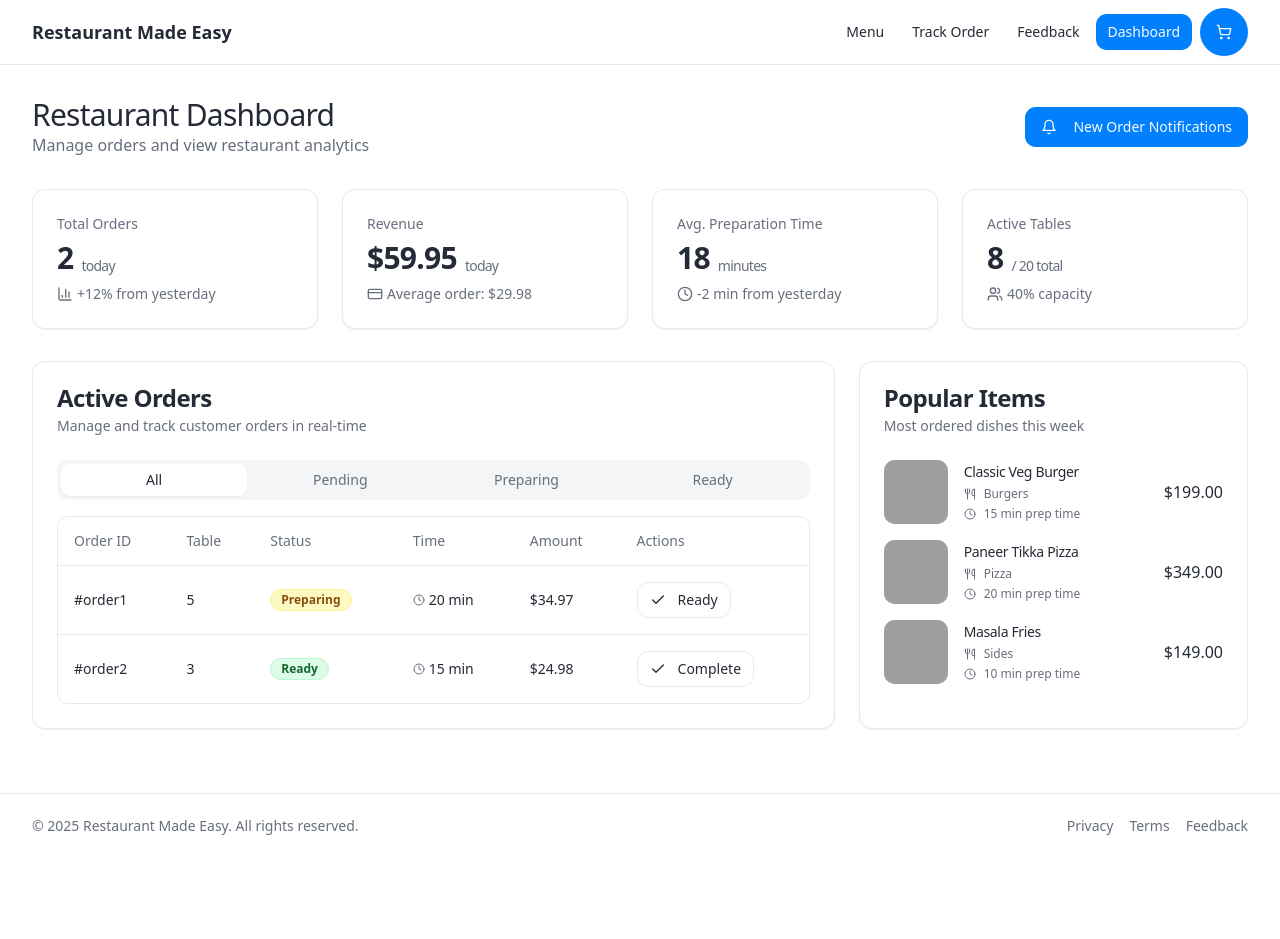
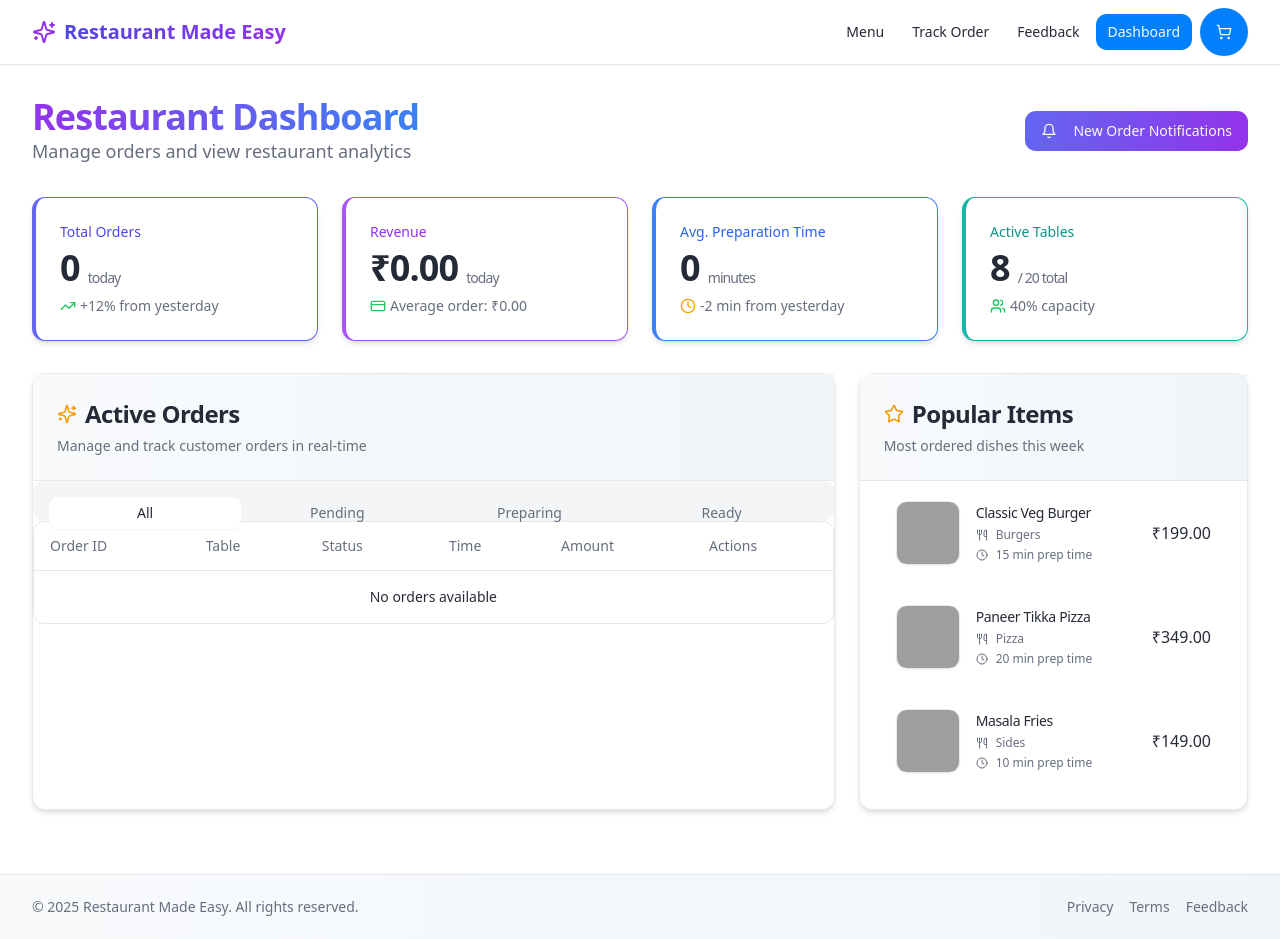
Before and after one commit to yashwant-jangid/Restaurant-Made-Easy, a React (Vite) app: page /dashboard in a window 1280 px wide. Before the commit the page ends 858 px from the top, so only its background shows below. Built offline with nearby package versions, Linux system fonts and the light colour scheme; grey boxes are pictures that could not be loaded.

Commit message:
Update dashboard metrics and styling
Update the dashboard to display total orders, revenue, and other metrics. Reset order counts to zero. Improve website vibrancy and visibility of the "Restaurant Made Easy" title.

```diff
--- a/src/components/PaymentQR.tsx
+++ b/src/components/PaymentQR.tsx
@@ -25,20 +25,20 @@ const PaymentQR: React.FC<PaymentQRProps> = ({ amount, onPaymentComplete }) => {
   return (
     <Dialog>
       <DialogTrigger asChild>
-        <Button className="w-full h-12">
+        <Button className="w-full h-12 bg-gradient-to-r from-indigo-500 to-purple-600 hover:from-indigo-600 hover:to-purple-700 transition-all font-medium">
           <QrCode className="h-4 w-4 mr-2" />
           Pay with UPI QR ₹{amount.toFixed(2)}
         </Button>
       </DialogTrigger>
       <DialogContent className="sm:max-w-md">
         <DialogHeader>
-          <DialogTitle>Scan QR to Pay</DialogTitle>
+          <DialogTitle className="text-xl font-bold">Scan QR to Pay</DialogTitle>
           <DialogDescription>
             Open your UPI app and scan this QR code to complete payment of ₹{amount.toFixed(2)}
           </DialogDescription>
         </DialogHeader>
         <div className="flex items-center justify-center p-4">
-          <div className="border rounded-lg p-2 bg-white">
+          <div className="border rounded-lg p-2 bg-white shadow-md">
             <img src={qrImageUrl} alt="Payment QR" className="w-64 h-64" />
           </div>
         </div>
@@ -48,9 +48,9 @@ const PaymentQR: React.FC<PaymentQRProps> = ({ amount, onPaymentComplete }) => {
         </div>
         <DialogFooter>
           <Button
-            variant="outline"
+            variant="default"
             onClick={onPaymentComplete}
-            className="w-full"
+            className="w-full bg-gradient-to-r from-green-500 to-emerald-600 hover:from-green-600 hover:to-emerald-700"
           >
             I've Completed Payment
           </Button>
--- a/src/index.css
+++ b/src/index.css
@@ -47,7 +47,7 @@
   }
 
   h1, h2, h3, h4, h5, h6 {
-    @apply font-medium tracking-tight;
+    @apply font-bold tracking-tight;
   }
 
   /* Custom scrollbar */
@@ -88,6 +88,11 @@
   .glass {
     @apply bg-white/80 backdrop-blur-md border border-white/20;
   }
+
+  /* Gradient text */
+  .text-gradient {
+    @apply bg-clip-text text-transparent;
+  }
 }
 
 @layer components {
@@ -104,7 +109,7 @@
   }
 
   .btn-primary {
-    @apply bg-primary text-primary-foreground hover:bg-primary/90 inline-flex items-center justify-center whitespace-nowrap rounded-md text-sm font-medium ring-offset-background transition-colors focus-visible:outline-none focus-visible:ring-2 focus-visible:ring-ring focus-visible:ring-offset-2 disabled:pointer-events-none disabled:opacity-50 h-10 px-4 py-2;
+    @apply bg-gradient-to-r from-indigo-500 to-purple-600 text-primary-foreground hover:from-indigo-600 hover:to-purple-700 inline-flex items-center justify-center whitespace-nowrap rounded-md text-sm font-medium ring-offset-background transition-all focus-visible:outline-none focus-visible:ring-2 focus-visible:ring-ring focus-visible:ring-offset-2 disabled:pointer-events-none disabled:opacity-50 h-10 px-4 py-2;
   }
 
   .btn-secondary {
@@ -114,4 +119,51 @@
   .chip {
     @apply inline-flex items-center rounded-full border px-2.5 py-0.5 text-xs font-semibold transition-colors focus:outline-none focus:ring-2 focus:ring-ring focus:ring-offset-2 border-transparent bg-secondary text-secondary-foreground hover:bg-secondary/80;
   }
+
+  /* Vibrant card styles */
+  .card-gradient {
+    @apply bg-gradient-to-br from-white to-slate-50 border-l-4;
+  }
+
+  /* Button hover effects */
+  .btn-hover-effect {
+    @apply relative overflow-hidden;
+  }
+
+  .btn-hover-effect:after {
+    @apply content-[''] absolute inset-0 bg-white/20 scale-x-0 origin-left transition-transform duration-300;
+  }
+
+  .btn-hover-effect:hover:after {
+    @apply scale-x-100;
+  }
+
+  /* Shimmer effect */
+  .shimmer {
+    @apply relative overflow-hidden;
+  }
+
+  .shimmer::after {
+    @apply content-[''] absolute top-0 left-0 w-full h-full bg-gradient-to-r from-transparent via-white/20 to-transparent transform translate-x-[-100%];
+    animation: shimmer 2s infinite;
+  }
+
+  @keyframes shimmer {
+    100% {
+      transform: translateX(100%);
+    }
+  }
 }
+
+/* Additional gradient options */
+.bg-gradient-blue-purple {
+  @apply bg-gradient-to-r from-blue-500 to-purple-600;
+}
+
+.bg-gradient-green-teal {
+  @apply bg-gradient-to-r from-green-400 to-teal-500;
+}
+
+.bg-gradient-orange-red {
+  @apply bg-gradient-to-r from-orange-400 to-red-500;
+}
--- a/src/layouts/MainLayout.tsx
+++ b/src/layouts/MainLayout.tsx
@@ -3,7 +3,7 @@ import React, { ReactNode } from 'react';
 import { Link, useLocation } from 'react-router-dom';
 import { CartProvider } from '@/context/CartContext';
 import Cart from '@/components/Cart';
-import { User, Menu as MenuIcon, Home, BarChart3, MessageSquare } from 'lucide-react';
+import { User, Menu as MenuIcon, Home, BarChart3, MessageSquare, Sparkles } from 'lucide-react';
 import { Button } from '@/components/ui/button';
 import { Sheet, SheetContent, SheetTrigger } from '@/components/ui/sheet';
 
@@ -23,31 +23,34 @@ const MainLayout: React.FC<MainLayoutProps> = ({ children }) => {
   return (
     <CartProvider>
       <div className="min-h-screen flex flex-col bg-background">
-        <header className="sticky top-0 z-40 w-full backdrop-blur-lg bg-background/80 border-b">
+        <header className="sticky top-0 z-40 w-full backdrop-blur-lg bg-background/90 border-b shadow-sm">
           <div className="container flex items-center justify-between h-16">
             <Link to="/" className="flex items-center gap-2">
-              <span className="font-semibold text-lg">Restaurant Made Easy</span>
+              <Sparkles className="h-6 w-6 text-purple-600" />
+              <span className="font-bold text-xl bg-gradient-to-r from-indigo-600 to-purple-600 bg-clip-text text-transparent">
+                Restaurant Made Easy
+              </span>
             </Link>
 
             <div className="flex items-center gap-2">
               <div className="hidden md:flex items-center space-x-1">
                 <Link to="/menu">
-                  <Button variant={isActive('/menu') ? "default" : "ghost"} size="sm">
+                  <Button variant={isActive('/menu') ? "default" : "ghost"} size="sm" className="font-medium">
                     Menu
                   </Button>
                 </Link>
                 <Link to="/status">
-                  <Button variant={isActive('/status') ? "default" : "ghost"} size="sm">
+                  <Button variant={isActive('/status') ? "default" : "ghost"} size="sm" className="font-medium">
                     Track Order
                   </Button>
                 </Link>
                 <Link to="/feedback">
-                  <Button variant={isActive('/feedback') ? "default" : "ghost"} size="sm">
+                  <Button variant={isActive('/feedback') ? "default" : "ghost"} size="sm" className="font-medium">
                     Feedback
                   </Button>
                 </Link>
                 <Link to="/dashboard">
-                  <Button variant={isActive('/dashboard') ? "default" : "ghost"} size="sm">
+                  <Button variant={isActive('/dashboard') ? "default" : "ghost"} size="sm" className="font-medium">
                     Dashboard
                   </Button>
                 </Link>
@@ -104,15 +107,15 @@ const MainLayout: React.FC<MainLayoutProps> = ({ children }) => {
           {children}
         </main>
 
-        <footer className="border-t py-6 md:py-0">
+        <footer className="border-t py-6 md:py-0 bg-gradient-to-r from-slate-50 to-slate-100">
           <div className="container flex flex-col md:flex-row items-center justify-between gap-4 md:h-16">
             <p className="text-sm text-muted-foreground">
               © {new Date().getFullYear()} Restaurant Made Easy. All rights reserved.
             </p>
             <div className="flex items-center gap-4 text-sm text-muted-foreground">
-              <Link to="#" className="hover:underline">Privacy</Link>
-              <Link to="#" className="hover:underline">Terms</Link>
-              <Link to="/feedback" className="hover:underline">Feedback</Link>
+              <Link to="#" className="hover:underline hover:text-indigo-600 transition-colors">Privacy</Link>
+              <Link to="#" className="hover:underline hover:text-indigo-600 transition-colors">Terms</Link>
+              <Link to="/feedback" className="hover:underline hover:text-indigo-600 transition-colors">Feedback</Link>
             </div>
           </div>
         </footer>
--- a/src/pages/Dashboard.tsx
+++ b/src/pages/Dashboard.tsx
@@ -1,6 +1,6 @@
 
-import React, { useState } from 'react';
-import { orders, Order, menuItems } from '@/lib/data';
+import React, { useState, useEffect } from 'react';
+import { orders as initialOrders, Order, menuItems } from '@/lib/data';
 import {
   Card,
   CardContent,
@@ -32,12 +32,28 @@ import {
   BarChart3,
   Users,
   CreditCard,
-  Utensils
+  Utensils,
+  TrendingUp,
+  Sparkles,
+  Star
 } from "lucide-react";
 import { toast } from "sonner";
 
 const Dashboard = () => {
-  const [activeOrders, setActiveOrders] = useState<Order[]>(orders);
+  const [activeOrders, setActiveOrders] = useState<Order[]>([]);
+
+  // Load orders from localStorage if available
+  useEffect(() => {
+    const storedOrders = localStorage.getItem('restaurantOrders');
+    if (storedOrders) {
+      setActiveOrders(JSON.parse(storedOrders));
+    }
+  }, []);
+
+  // Save orders to localStorage whenever they change
+  useEffect(() => {
+    localStorage.setItem('restaurantOrders', JSON.stringify(activeOrders));
+  }, [activeOrders]);
 
   const handleUpdateStatus = (orderId: string, newStatus: Order['status']) => {
     setActiveOrders(prevOrders =>
@@ -51,7 +67,7 @@ const Dashboard = () => {
   const getStatusBadge = (status: Order['status']) => {
     switch (status) {
       case 'pending':
-        return <Badge variant="outline" className="bg-secondary">Pending</Badge>;
+        return <Badge variant="outline" className="bg-amber-100 text-amber-800 border-amber-200">Pending</Badge>;
       case 'preparing':
         return <Badge variant="outline" className="bg-yellow-100 text-yellow-800 border-yellow-200">Preparing</Badge>;
       case 'ready':
@@ -63,12 +79,13 @@ const Dashboard = () => {
     }
   };
 
-  // Calculate some basic metrics for the dashboard
+  // Calculate metrics for the dashboard
   const totalOrders = activeOrders.length;
   const totalRevenue = activeOrders.reduce((sum, order) => sum + order.total, 0);
-  const averagePreparationTime = Math.round(
-    activeOrders.reduce((sum, order) => sum + order.estimatedTime, 0) / Math.max(1, totalOrders)
-  );
+  const averagePreparationTime = activeOrders.length > 0 ?
+    Math.round(
+      activeOrders.reduce((sum, order) => sum + order.estimatedTime, 0) / Math.max(1, totalOrders)
+    ) : 0;
 
   // Most popular items (top 3)
   const popularItems = menuItems
@@ -79,75 +96,75 @@ const Dashboard = () => {
     <div className="container py-8">
       <div className="flex flex-col md:flex-row justify-between items-start md:items-center mb-8 gap-4">
         <div>
-          <h1 className="text-3xl font-medium">Restaurant Dashboard</h1>
-          <p className="text-muted-foreground">Manage orders and view restaurant analytics</p>
+          <h1 className="text-4xl font-bold text-gradient bg-clip-text text-transparent bg-gradient-to-r from-purple-600 to-blue-500">Restaurant Dashboard</h1>
+          <p className="text-muted-foreground text-lg">Manage orders and view restaurant analytics</p>
         </div>
-        <Button>
+        <Button className="bg-gradient-to-r from-indigo-500 to-purple-600 hover:from-indigo-600 hover:to-purple-700 transition-all">
           <Bell className="mr-2 h-4 w-4" />
           New Order Notifications
         </Button>
       </div>
 
       <div className="grid grid-cols-1 md:grid-cols-2 lg:grid-cols-4 gap-6 mb-8">
-        <Card className="animate-slide-up" style={{ animationDelay: '0.1s' }}>
+        <Card className="animate-slide-up border-l-4 border-indigo-500 shadow-md hover:shadow-lg transition-all" style={{ animationDelay: '0.1s' }}>
           <CardHeader className="pb-2">
-            <CardDescription>Total Orders</CardDescription>
-            <CardTitle className="text-3xl flex items-end gap-2">
+            <CardDescription className="text-indigo-600 font-medium">Total Orders</CardDescription>
+            <CardTitle className="text-4xl flex items-end gap-2 font-bold">
               {totalOrders}
               <span className="text-sm text-muted-foreground font-normal">today</span>
             </CardTitle>
           </CardHeader>
           <CardContent>
             <div className="text-muted-foreground text-sm flex items-center">
-              <BarChart3 className="h-4 w-4 mr-1" />
+              <TrendingUp className="h-4 w-4 mr-1 text-green-500" />
               <span>+12% from yesterday</span>
             </div>
           </CardContent>
         </Card>
 
-        <Card className="animate-slide-up" style={{ animationDelay: '0.2s' }}>
+        <Card className="animate-slide-up border-l-4 border-purple-500 shadow-md hover:shadow-lg transition-all" style={{ animationDelay: '0.2s' }}>
           <CardHeader className="pb-2">
-            <CardDescription>Revenue</CardDescription>
-            <CardTitle className="text-3xl flex items-end gap-2">
-              ${totalRevenue.toFixed(2)}
+            <CardDescription className="text-purple-600 font-medium">Revenue</CardDescription>
+            <CardTitle className="text-4xl flex items-end gap-2 font-bold">
+              ₹{totalRevenue.toFixed(2)}
               <span className="text-sm text-muted-foreground font-normal">today</span>
             </CardTitle>
           </CardHeader>
           <CardContent>
             <div className="text-muted-foreground text-sm flex items-center">
-              <CreditCard className="h-4 w-4 mr-1" />
-              <span>Average order: ${(totalRevenue / Math.max(1, totalOrders)).toFixed(2)}</span>
+              <CreditCard className="h-4 w-4 mr-1 text-green-500" />
+              <span>Average order: ₹{totalOrders > 0 ? (totalRevenue / totalOrders).toFixed(2) : '0.00'}</span>
             </div>
           </CardContent>
         </Card>
 
-        <Card className="animate-slide-up" style={{ animationDelay: '0.3s' }}>
+        <Card className="animate-slide-up border-l-4 border-blue-500 shadow-md hover:shadow-lg transition-all" style={{ animationDelay: '0.3s' }}>
           <CardHeader className="pb-2">
-            <CardDescription>Avg. Preparation Time</CardDescription>
-            <CardTitle className="text-3xl flex items-end gap-2">
+            <CardDescription className="text-blue-600 font-medium">Avg. Preparation Time</CardDescription>
+            <CardTitle className="text-4xl flex items-end gap-2 font-bold">
               {averagePreparationTime}
               <span className="text-sm text-muted-foreground font-normal">minutes</span>
             </CardTitle>
           </CardHeader>
           <CardContent>
             <div className="text-muted-foreground text-sm flex items-center">
-              <Clock className="h-4 w-4 mr-1" />
+              <Clock className="h-4 w-4 mr-1 text-amber-500" />
               <span>-2 min from yesterday</span>
             </div>
           </CardContent>
         </Card>
 
-        <Card className="animate-slide-up" style={{ animationDelay: '0.4s' }}>
+        <Card className="animate-slide-up border-l-4 border-teal-500 shadow-md hover:shadow-lg transition-all" style={{ animationDelay: '0.4s' }}>
           <CardHeader className="pb-2">
-            <CardDescription>Active Tables</CardDescription>
-            <CardTitle className="text-3xl flex items-end gap-2">
+            <CardDescription className="text-teal-600 font-medium">Active Tables</CardDescription>
+            <CardTitle className="text-4xl flex items-end gap-2 font-bold">
               8
               <span className="text-sm text-muted-foreground font-normal">/ 20 total</span>
             </CardTitle>
           </CardHeader>
           <CardContent>
             <div className="text-muted-foreground text-sm flex items-center">
-              <Users className="h-4 w-4 mr-1" />
+              <Users className="h-4 w-4 mr-1 text-green-500" />
               <span>40% capacity</span>
             </div>
           </CardContent>
@@ -155,20 +172,23 @@ const Dashboard = () => {
       </div>
 
       <div className="grid grid-cols-1 lg:grid-cols-3 gap-6 mb-8">
-        <Card className="col-span-1 lg:col-span-2">
-          <CardHeader>
-            <CardTitle>Active Orders</CardTitle>
+        <Card className="col-span-1 lg:col-span-2 shadow-md hover:shadow-lg transition-all">
+          <CardHeader className="bg-gradient-to-r from-slate-50 to-slate-100 border-b">
+            <CardTitle className="text-2xl font-bold flex items-center">
+              <Sparkles className="h-5 w-5 mr-2 text-amber-500" />
+              Active Orders
+            </CardTitle>
             <CardDescription>
               Manage and track customer orders in real-time
             </CardDescription>
           </CardHeader>
-          <CardContent>
+          <CardContent className="p-0">
             <Tabs defaultValue="all" className="w-full">
-              <TabsList className="grid grid-cols-4 mb-4">
-                <TabsTrigger value="all">All</TabsTrigger>
-                <TabsTrigger value="pending">Pending</TabsTrigger>
-                <TabsTrigger value="preparing">Preparing</TabsTrigger>
-                <TabsTrigger value="ready">Ready</TabsTrigger>
+              <TabsList className="grid grid-cols-4 p-4">
+                <TabsTrigger value="all" className="font-medium">All</TabsTrigger>
+                <TabsTrigger value="pending" className="font-medium">Pending</TabsTrigger>
+                <TabsTrigger value="preparing" className="font-medium">Preparing</TabsTrigger>
+                <TabsTrigger value="ready" className="font-medium">Ready</TabsTrigger>
               </TabsList>
 
               <TabsContent value="all" className="mt-0">
@@ -328,18 +348,21 @@ const Dashboard = () => {
           </CardContent>
         </Card>
 
-        <Card>
-          <CardHeader>
-            <CardTitle>Popular Items</CardTitle>
+        <Card className="shadow-md hover:shadow-lg transition-all">
+          <CardHeader className="bg-gradient-to-r from-slate-50 to-slate-100 border-b">
+            <CardTitle className="text-2xl font-bold flex items-center">
+              <Star className="h-5 w-5 mr-2 text-amber-500" />
+              Popular Items
+            </CardTitle>
             <CardDescription>
               Most ordered dishes this week
             </CardDescription>
           </CardHeader>
           <CardContent>
-            <div className="space-y-4">
+            <div className="space-y-4 pt-2">
               {popularItems.map(item => (
-                <div key={item.id} className="flex items-center gap-4">
-                  <div className="w-16 h-16 rounded-md overflow-hidden shrink-0">
+                <div key={item.id} className="flex items-center gap-4 p-3 hover:bg-slate-50 rounded-lg transition-colors">
+                  <div className="w-16 h-16 rounded-md overflow-hidden shrink-0 border shadow-sm">
                     <img
                       src={item.image}
                       alt={item.name}
@@ -358,7 +381,7 @@ const Dashboard = () => {
                     </div>
                   </div>
                   <div className="text-right">
-                    <p className="font-medium">${item.price.toFixed(2)}</p>
+                    <p className="font-medium">₹{item.price.toFixed(2)}</p>
                   </div>
                 </div>
               ))}
```
